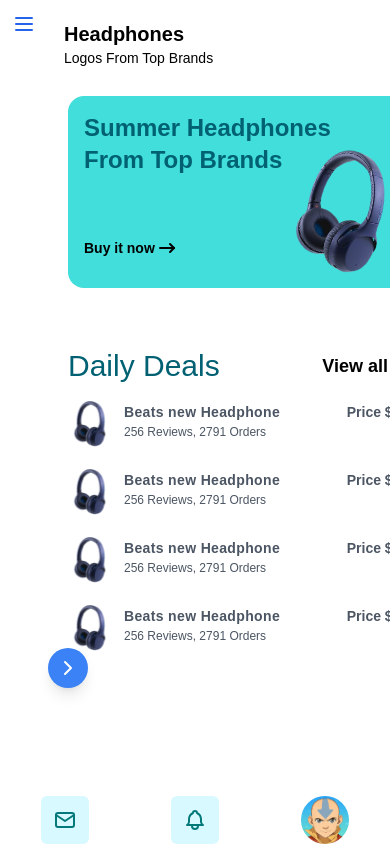
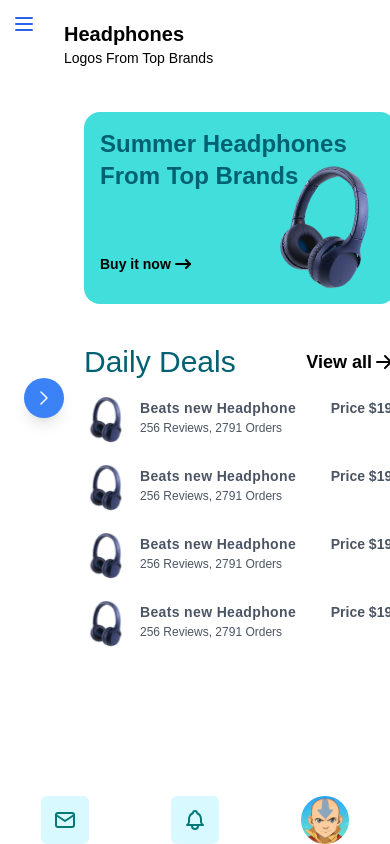
Before and after one commit to Majid-Arab/soundix-tailwind, a Next.js app: page / in a window 390 px wide. Shown: the top 844 px of the page. Built offline with nearby package versions, Linux system fonts and the light colour scheme.

Commit message:
asidebar responsiveness

```diff
--- a/src/app/layout.tsx
+++ b/src/app/layout.tsx
@@ -5,7 +5,6 @@
 import Sidebar from "@/components/sidebar/index";
 import AsideBar from "@/components/asidebar/index";
 import Footer from "@/components/footer";
-import { IconChevronRight } from "@tabler/icons-react";
 
 const inter = Inter({ subsets: ["latin"] });
 
--- a/src/components/asidebar/index.tsx
+++ b/src/components/asidebar/index.tsx
@@ -1,18 +1,47 @@
-import React from "react";
-import { IconChevronRight } from "@tabler/icons-react";
+"use client";
+import React, { useState } from "react";
+import { IconChevronLeft, IconChevronRight } from "@tabler/icons-react";
 import FeaturedCard from "./featuredCard";
 import ProductTable from "./productTable";
 import TableHead from "./tableHead";
 import ToggleAsidebar from "./toggleBtn";
 
 function AsideBar() {
+  const [drawerOpen, setDrawerOpen] = useState(true);
+
+  const toggleDrawer = () => {
+    setDrawerOpen((prev) => !prev);
+  };
+
   return (
-    <div className="flex flex-col relative">
-      <FeaturedCard />
-      <TableHead />
-      <ProductTable />
-      <div className="block md:hidden lg:hidden">
-        <ToggleAsidebar />
+    <div className="relative">
+      <div
+        className={`top-0 right-0 h-full w-96 xl:w-[350px] text-white transform transition-transform duration-300 ${
+          drawerOpen ? "translate-x-0" : "translate-x-full"
+        }`}
+      >
+        <button
+          className="absolute -left-6 top-1/2 transform lg:hidden bg-blue-500 hover:bg-blue-700 text-white font-bold p-2 z-50 rounded-full shadow-lg focus:outline-none focus:ring-2 focus:ring-blue-500 focus:ring-opacity-50"
+          onClick={toggleDrawer}
+        >
+          {drawerOpen ? (
+            <IconChevronRight
+              style={{ width: "100%", height: "100%" }}
+              stroke={1.5}
+            />
+          ) : (
+            <IconChevronLeft
+              style={{ width: "100%", height: "100%" }}
+              stroke={1.5}
+            />
+          )}
+        </button>
+
+        <div className="p-4">
+          <FeaturedCard />
+          <TableHead />
+          <ProductTable />
+        </div>
       </div>
     </div>
   );
--- a/src/components/asidebar/toggleBtn.tsx
+++ /dev/null
@@ -1,28 +0,0 @@
-"use client";
-
-import React, { useState } from "react";
-import { IconChevronRight, IconChevronLeft } from "@tabler/icons-react";
-import FeaturedCard from "./featuredCard";
-import ProductTable from "./productTable";
-import TableHead from "./tableHead";
-
-function ToggleAsidebar() {
-  const [isSidebarOpen, setSidebarOpen] = useState(false);
-
-  const toggleAsidebar = () => {
-    setSidebarOpen((prev) => !prev);
-  };
-
-  return (
-    <div className="relative">
-      <button className="absolute left-0 top-1/2 transform -translate-y-1/2 bg-blue-500 hover:bg-blue-700 text-white font-bold p-2 rounded-full shadow-lg focus:outline-none focus:ring-2 focus:ring-blue-500 focus:ring-opacity-50">
-        <IconChevronRight
-          className="h-6 w-6 text-white"
-          onClick={toggleAsidebar}
-        />
-      </button>
-    </div>
-  );
-}
-
-export default ToggleAsidebar;
```
